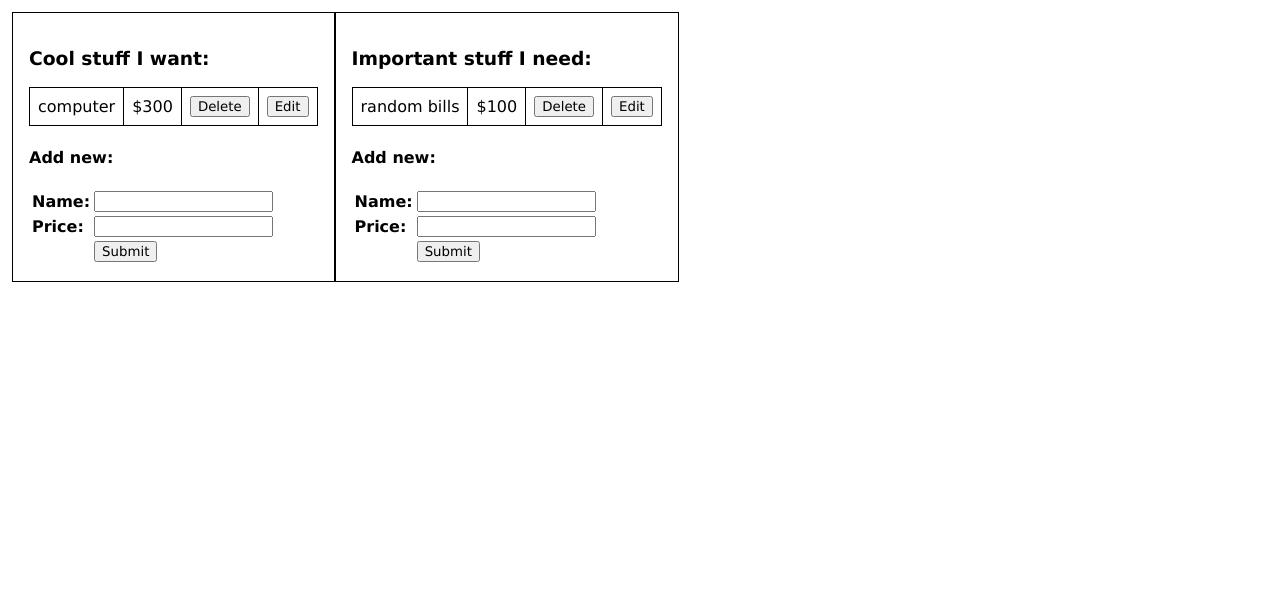
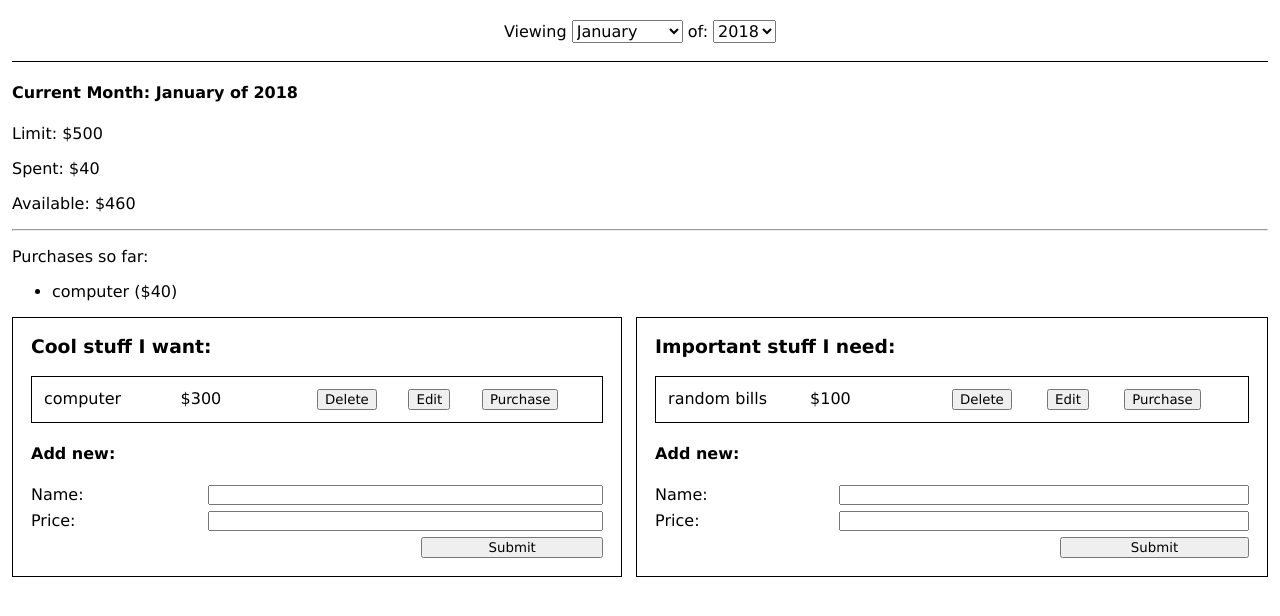
Before and after one commit to eslevy17/wishlist, a React (Create React App) app: page / in a window 1280 px wide. Shown: the top 616 px of the page. Built offline with nearby package versions, Linux system fonts and the light colour scheme.

Commit message:
css grid

```diff
--- a/src/App.css
+++ b/src/App.css
@@ -5,20 +5,85 @@
 body {
     padding: 12px;
 }
-
-.productTable, .productTable td, .productTable th {
-    border: 1px solid black;
-    border-collapse: collapse;
-    padding: 8px;
+.productTable {
+    border-top: 1px solid black;
+    border-right: 1px solid black;
+    border-left: 1px solid black;
 }
 
-.newItemForm th {
-    text-align: left;
+.productTable {
+    width: 100%;
+    box-sizing: border-box;
+}
+
+.wantsAndNeeds {
+    display: grid;
+    grid-template-columns: auto;
+    grid-column-gap: 14px;
+}
+@media only screen and (min-width: 800px) {
+    .wantsAndNeeds {
+        grid-template-columns: auto auto;
+    }
 }
 
 .expenseBlock {
     display: inline-block;
     vertical-align: top;
-    padding: 16px;
     border: 1px solid black;
+    box-sizing: border-box;
+    padding: 0 18px 18px 18px;
 }
+
+.datepicker {
+    text-align: center;
+    margin: 0 0 12px 0;
+    padding: 8px 0 18px 0;
+    border-bottom: 1px solid black;
+}
+
+select {
+    font-size: 16px;
+}
+
+.gridForm {
+    display: grid;
+    grid-template: auto auto auto;
+    grid-gap: 6px;
+}
+
+.gridFormLabel {
+    grid-column: 1/2;
+}
+
+.gridFormInput {
+    grid-column: 2/4;
+    font-size: 12px;
+}
+
+.gridFormSubmit {
+    grid-row: 3/4;
+    grid-column: 3/4;
+}
+
+.itemRow {
+    display: grid;
+    grid-template-columns: 25% 25% auto auto auto;
+    border-top: 1px solid black;
+    padding: 12px;
+}
+
+.itemRow:first-child {
+    border-top: none;
+}
+.itemRow:last-child {
+    border-bottom: 1px solid black;
+}
+
+.itemRowItem {
+    grid-column-end: span 1;
+}
+
+.currentEdit {
+    border-top: none;
+}
--- a/src/App.js
+++ b/src/App.js
@@ -2,15 +2,34 @@ import React, { Component } from 'react';
 import logo from './logo.svg';
 import './App.css';
 
-import Item from './components/item'
-import NewItemForm from './components/newitemform'
+import Item from './components/item';
+import NewItemForm from './components/newitemform';
+import DatePicker from './components/datepicker';
+import MonthlyInfo from './components/monthlyinfo';
 
 class App extends Component {
     constructor() {
         super();
         this.state = {
             wants: [{name: 'computer', price: 300}],
-            needs: [{name: 'random bills', price: 100}]
+            needs: [{name: 'random bills', price: 100}],
+            activeMonth: 'January',
+            activeYear: '2018',
+            purchases: {
+                January: [{name: 'computer',
+                            price: 40}],
+                February: [],
+                March: [],
+                April: [],
+                May: [],
+                June: [],
+                July: [],
+                August: [],
+                September: [],
+                October: [],
+                November: [],
+                December: [],
+            },
         }
     }
 
@@ -38,6 +57,22 @@ class App extends Component {
         })
     }
 
+    handleDateChange(name, newValue) {
+        this.setState({
+            [name]: newValue
+        })
+    }
+
+    purchase(name, price) {
+        var newPurchases = this.state.purchases;
+        newPurchases[this.state.activeMonth].push({
+            name: name,
+            price: price});
+        this.setState({
+            purchases: newPurchases
+        })
+    }
+
     render() {
         const allWants = this.state.wants.map((want, index) =>
             <Item
@@ -47,9 +82,10 @@ class App extends Component {
                 index={index}
                 delete={this.delete.bind(this)}
                 update={this.update.bind(this)}
+                purchase={this.purchase.bind(this)}
                 list='wants'
             />
-        )
+        );
         const allNeeds = this.state.needs.map((need, index) =>
             <Item
                 name={need.name}
@@ -58,34 +94,39 @@ class App extends Component {
                 index={index}
                 delete={this.delete.bind(this)}
                 update={this.update.bind(this)}
+                purchase={this.purchase.bind(this)}
                 list='needs'
             />
-        )
-
+        );
+        const purchases = this.state.purchases.January.map((purchase) =>
+            <p>{purchase}</p>
+        );
 
         return (
             <div>
+                <DatePicker month={this.state.activeMonth} year={this.state.activeYear} onChange={this.handleDateChange.bind(this)} />
+                <MonthlyInfo month={this.state.activeMonth} year={this.state.activeYear} purchases={this.state.purchases[this.state.activeMonth]}/>
+
+                <div className="wantsAndNeeds">
                     <div className="expenseBlock">
                         <h3>Cool stuff I want:</h3>
-                    <table className="productTable">
-                        <tbody>
+                        <div className="productTable">
                             {allWants}
-                        </tbody>
-                    </table>
+                        </div>
                         <NewItemForm
                             handleSubmit={this.addNew.bind(this)} list='wants'/>
                     </div>
 
                     <div className="expenseBlock">
                         <h3>Important stuff I need:</h3>
-                    <table className="productTable">
-                        <tbody>
+                        <div className="productTable">
                             {allNeeds}
-                        </tbody>
-                    </table>
+                        </div>
                         <NewItemForm
                             handleSubmit={this.addNew.bind(this)} list='needs'/>
                     </div>
+                </div>
+
             </div>
         );
     }
--- /dev/null
+++ b/src/components/datepicker.js
@@ -0,0 +1,53 @@
+import React, { Component } from 'react';
+
+class DatePicker extends Component {
+    constructor(props) {
+        super(props);
+        this.state = {
+            currentMonth: '',
+            currentYear: ''
+        }
+
+    }
+    componentWillMount() {
+        this.setState({
+            currentMonth: this.props.month,
+            currentYear: this.props.year
+        })
+    }
+
+    handleChange(event) {
+        this.props.onChange(event.target.name, event.target.value);
+    }
+
+    render() {
+
+        return (
+            <div className="datepicker">
+            <label htmlFor="monthpicker"> Viewing </label>
+                <select name="activeMonth" onChange={this.handleChange.bind(this)}>
+                    <option value="January">January</option>
+                    <option value="February">February</option>
+                    <option value="March">March</option>
+                    <option value="April">April</option>
+                    <option value="May">May</option>
+                    <option value="June">June</option>
+                    <option value="July">July</option>
+                    <option value="August">August</option>
+                    <option value="September">September</option>
+                    <option value="October">October</option>
+                    <option value="November">November</option>
+                    <option value="December">December</option>
+                </select>
+
+                <label htmlFor="yearpicker"> of: </label>
+                <select name="activeYear" onChange={this.handleChange.bind(this)}>
+                    <option value="2018">2018</option>
+                    <option value="2019">2019</option>
+                </select>
+            </div>
+        )
+    }
+}
+
+export default DatePicker;
--- a/src/components/item.js
+++ b/src/components/item.js
@@ -15,7 +15,7 @@ class Item extends Component {
     }
 
     edit() {
-        this.setState({editing: true})
+        this.setState({editing: true});
     }
 
     handleChange(event) {
@@ -39,12 +39,19 @@ class Item extends Component {
         this.setState({editing: false});
     }
 
+    purchase(event) {
+        event.preventDefault();
+        this.props.purchase(this.props.name, this.props.price);
+        this.delete();
+    }
+
     render() {
         let cancelButton = null;
         let deleteButton = <button onClick={this.delete.bind(this)}>Delete</button>
         let editButton = <button onClick={this.edit.bind(this)}>Edit</button>
         let updateButton = null;
         let editForm = null;
+        let purchaseButton = <button onClick={this.purchase.bind(this)}>Purchase</button>
 
         let nameInput = <input type="text" name="name" placeholder={this.props.name} value={this.state.name} onChange={this.handleChange.bind(this)} />
         let priceInput = <input type="number" name="price" min="0" placeholder={this.props.price} value={this.state.price} onChange={this.handleChange.bind(this)} />
@@ -52,14 +59,14 @@ class Item extends Component {
         if (this.state.editing) {
             updateButton = <button onClick={this.update.bind(this)}>Update</button>
             cancelButton = <button onClick={this.cancel.bind(this)}>Cancel</button>
+            purchaseButton = null;
             editForm =
-                        <tr>
-                            <td>{nameInput}</td>
-                            <td>{priceInput}</td>
-                            <td>{updateButton}</td>
-                            <td>{cancelButton}</td>
-                        </tr>
-
+                        <div class="itemRow currentEdit">
+                            <span className="itemRowItem">{nameInput}</span>
+                            <span className="itemRowItem">{priceInput}</span>
+                            <span className="itemRowItem">{updateButton}</span>
+                            <span className="itemRowItem">{cancelButton}</span>
+                        </div>;
             deleteButton = null;
             editButton = null;
             nameInput = null;
@@ -68,12 +75,13 @@ class Item extends Component {
 
         return (
             <React.Fragment>
-            <tr>
-                <td>{this.props.name}</td>
-                <td>${this.props.price}</td>
-                <td>{deleteButton}</td>
-                <td>{editButton}</td>
-            </tr>
+            <div id={this.props.name} className="itemRow">
+                <span className="itemRowItem">{this.props.name}</span>
+                <span className="itemRowItem">${this.props.price}</span>
+                <span className="itemRowItem">{deleteButton}</span>
+                <span className="itemRowItem">{editButton}</span>
+                <span className="itemRowItem">{purchaseButton}</span>
+            </div>
             {editForm}
             </React.Fragment>
         )
--- /dev/null
+++ b/src/components/monthlyinfo.js
@@ -0,0 +1,47 @@
+import React, { Component } from 'react';
+
+class MonthlyInfo extends Component {
+    constructor(props) {
+        super(props);
+        this.state = {
+            month: this.props.month,
+            year: this.props.year,
+            limit: 500,
+            purchases: this.props.purchases,
+        }
+    }
+
+    componentWillReceiveProps(newProps) {
+        for (var newProp in newProps) {
+            this.setState({[newProp]: newProps[newProp]});
+        }
+    }
+
+    render() {
+        var spent = 0;
+        for (var i = 0; i < this.props.purchases.length; i ++) {
+            spent += this.props.purchases[i].price
+        }
+
+        const purchases = this.props.purchases.map(purchase =>
+            <li>{purchase.name} (${purchase.price})</li>
+        )
+
+        return (
+            <div>
+                <h4>Current Month: {this.state.month} of {this.state.year}</h4>
+                <p>Limit: ${this.state.limit}</p>
+                <p>Spent: ${spent}</p>
+                <p>Available: ${this.state.limit - spent}</p>
+                <hr />
+                <p>Purchases so far:</p>
+                <ul>
+                    {purchases}
+                </ul>
+            </div>
+        )
+    }
+
+}
+
+export default MonthlyInfo;
--- a/src/components/newitemform.js
+++ b/src/components/newitemform.js
@@ -41,40 +41,29 @@ class NewItemForm extends Component {
         return (
             <React.Fragment>
                 <h4>Add new:</h4>
-                <form onSubmit={this.handleSubmit.bind(this)}>
-                    <table className="newItemForm">
-                        <tbody>
-                        <tr>
-                            <th><label htmlFor="name">Name:</label></th>
-                            <td>
+                <form className="gridForm" onSubmit={this.handleSubmit.bind(this)}>
+
+                    <label className="gridFormLabel" htmlFor="name">Name:</label>
                     <input
+                        className="gridFormInput"
                         type="text"
                         name="name"
                         value={this.state.name}
                         onChange={this.handleNameChange.bind(this)}
                     />
-                            </td>
-                        </tr>
-                        <tr>
-                            <th><label htmlFor="price">Price:</label></th>
-                            <td>
+
+                    <label className="gridFormLabel" htmlFor="price">Price:</label>
                     <input
+                        className="gridFormInput"
                         type="number"
                         name="price"
                         min="0"
                         value={this.state.price}
                         onChange={this.handlePriceChange.bind(this)}
                     />
-                            </td>
-                        </tr>
-                        <tr>
-                            <th></th>
-                            <td>
-                                <input type="submit" value="Submit" />
-                            </td>
-                        </tr>
-                        </tbody>
-                    </table>
+
+                <input className="gridFormSubmit" type="submit" value="Submit" />
+
                 </form>
             </React.Fragment>
         )
```
Lines whose indentation alone changed are shown as unchanged.
